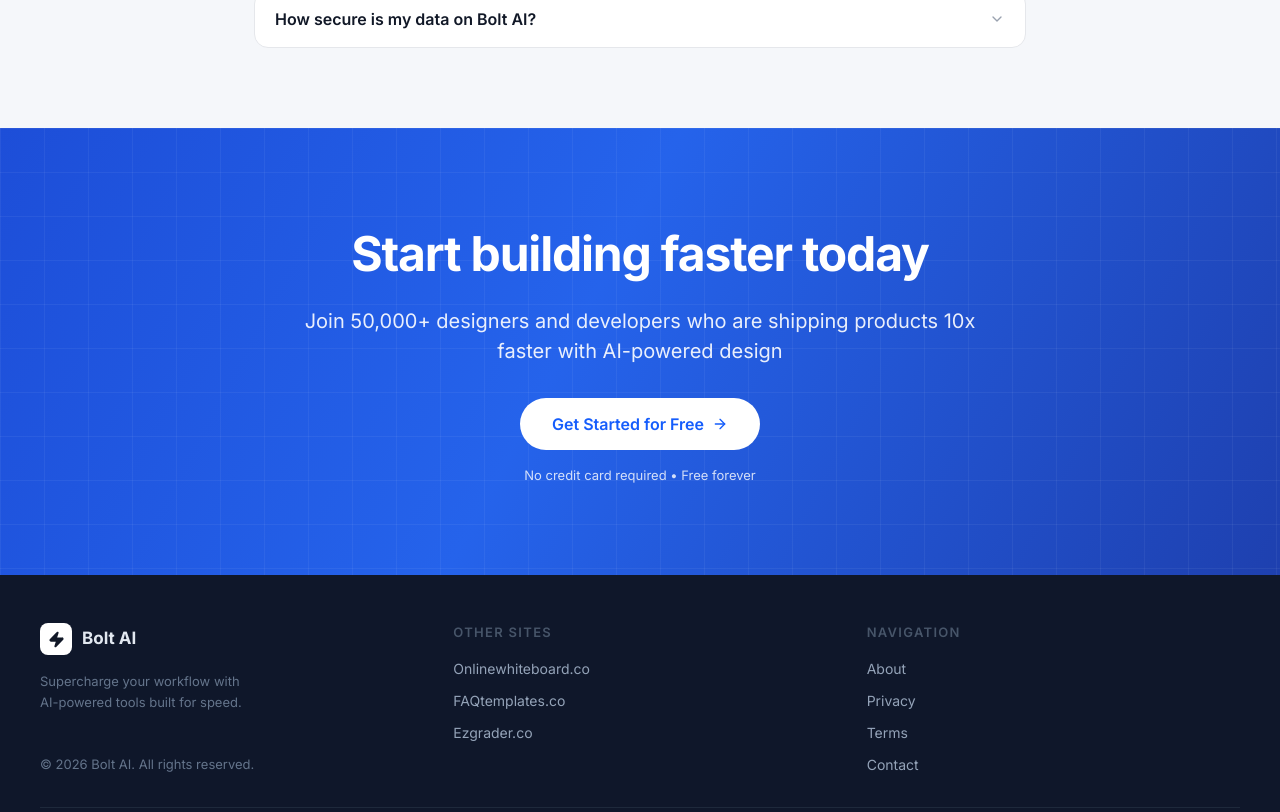
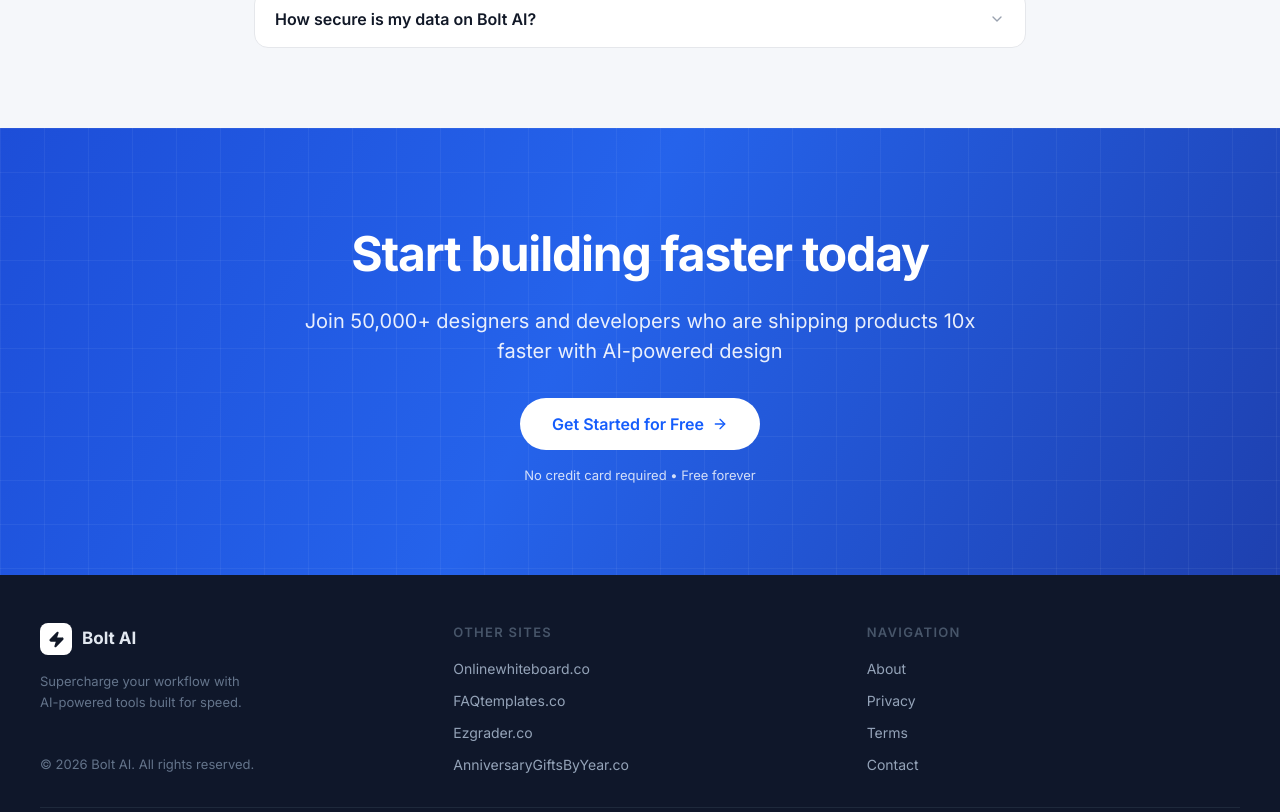
Before and after one commit to sumitbasak100/boltai.dev, a Next.js app: page / in a window 1280 px wide. Shown: the part 1789-2601 px from the top of the page. Built offline with nearby package versions, Linux system fonts and the light colour scheme.

Commit message:
Update page.tsx

```diff
--- a/app/page.tsx
+++ b/app/page.tsx
@@ -441,6 +441,9 @@ export default function BoltAIPage() {
             <Link href="https://ezgrader.co" target="_blank" rel="noopener noreferrer" className="text-sm hover:text-[#e2e8f0] transition-colors">
               Ezgrader.co
             </Link>
+            <Link href="https://anniversarygiftsbyyear.co/" target="_blank" rel="noopener noreferrer" className="text-sm hover:text-[#e2e8f0] transition-colors">
+              AnniversaryGiftsByYear.co
+            </Link>
           </div>
 
           {/* Col 3 — Navigation */}
```
